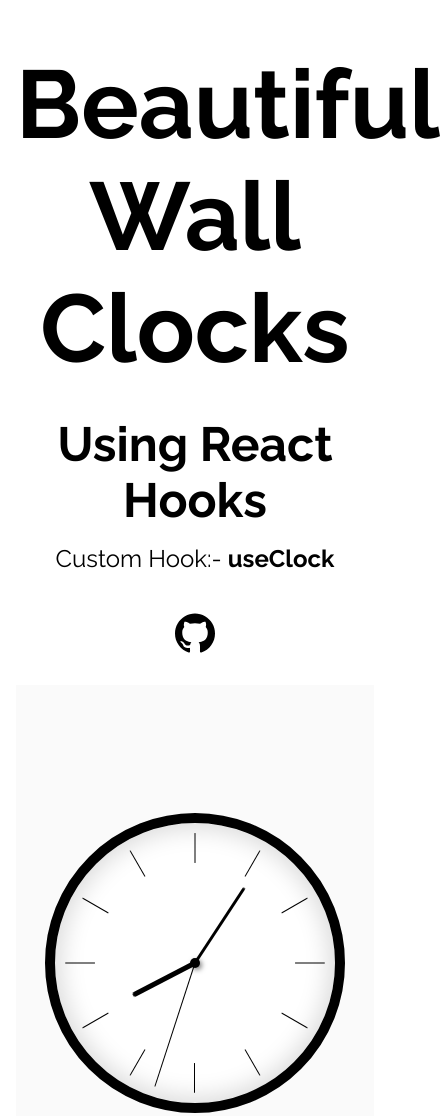
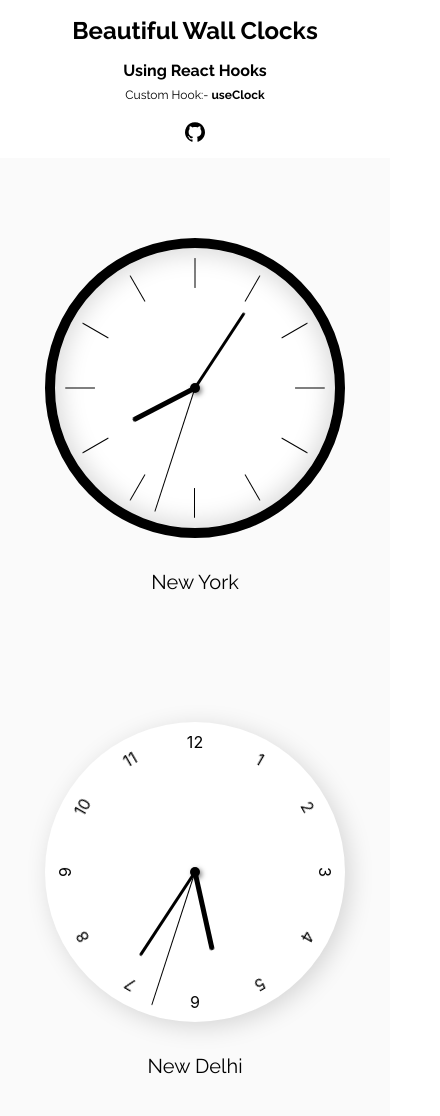
Before and after one commit to ankurrsinghal/weekly-react-02-beautiful-wall-clocks-using-hooks, a React app: page / in a window 390 px wide. Shown: the top 1116 px of the page, 440 px wide, since content can reach past the window. Built offline with nearby package versions, Linux system fonts and the light colour scheme.

Commit message:
added media queries

```diff
--- a/src/index.js
+++ b/src/index.js
@@ -40,6 +40,10 @@ const ClockGrids = styled.div`
   justify-content: space-around;
   padding: 4rem;
   background: #fafafa;
+
+  @media (max-width: 700px) {
+    padding: 1rem;
+  }
 `;
 
 const Heading = styled.div`
@@ -60,12 +64,33 @@ const Heading = styled.div`
     margin-top: 1rem;
     font-size: 1.5rem;
   }
+
+  @media (max-width: 700px) {
+    h1 {
+      font-size: 24px;
+      margin: 1rem 0;
+    }
+
+    h3 {
+      font-size: 1rem;
+      margin: .5rem 0;
+    }
+
+    p {
+      font-size: 12px;
+      margin: .25rem 0;
+    }
+  }
 `;
 
 const IconLinks = styled.div`
   padding: 1rem 0 2rem;
   display: flex;
   justify-content: center;
+
+  @media (max-width: 700px) {
+    padding: 1rem;
+  }
 `;
 
 const IconLink = styled.a`
@@ -75,6 +100,11 @@ const IconLink = styled.a`
   svg {
     width: 100%;
     height: 100%;
+  }
+
+  @media (max-width: 700px) {
+    width: 20px;
+    height: 20px;
   }
 `;
 
@@ -88,7 +118,7 @@ function App() {
           Custom Hook:- <strong>useClock</strong>
         </p>
         <IconLinks>
-          <IconLink href="https://www.github.com/ankurrsinghal">
+          <IconLink href="https://github.com/ankurrsinghal/weekly-react-02-beautiful-wall-clocks-using-hooks">
             <GithubIcon />
           </IconLink>
         </IconLinks>
--- a/src/styles.css
+++ b/src/styles.css
@@ -13,9 +13,3 @@ body {
 .App {
 	font-family: -apple-system, BlinkMacSystemFont, 'Segoe UI', Roboto, Oxygen, Ubuntu, Cantarell, 'Open Sans', 'Helvetica Neue', sans-serif;
 }
-
-@media (max-width: 700px) {
-	.App {
-		padding: 1rem;
-	}
-}
```
Also changed, not shown: build/asset-manifest.json, build/index.html, build/screenshot.png (added), build/service-worker.js, 10 other files.
